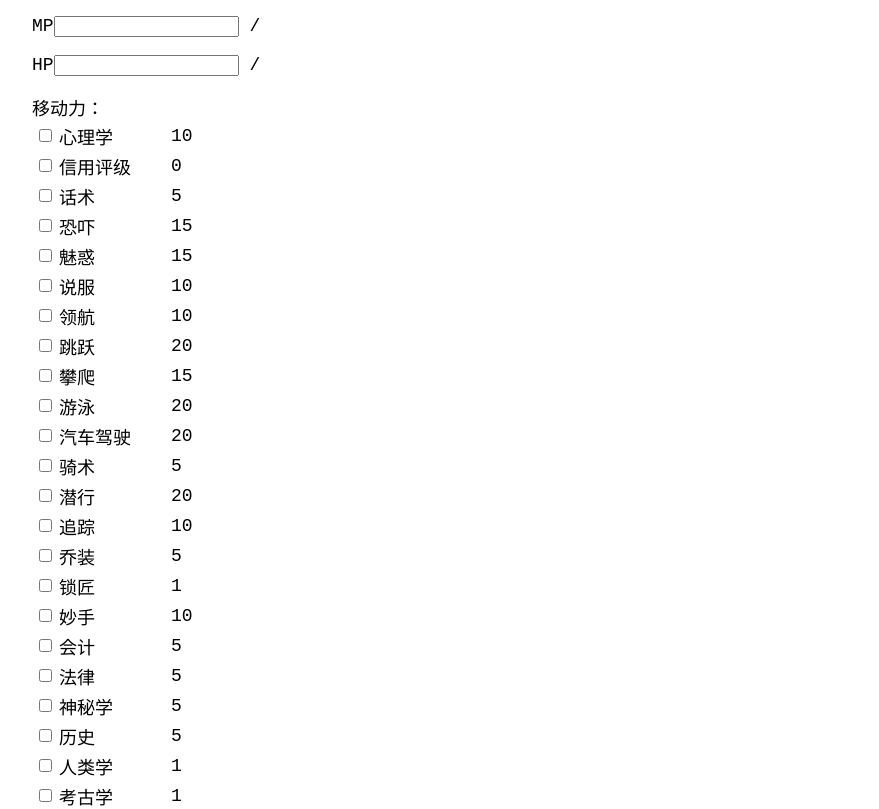
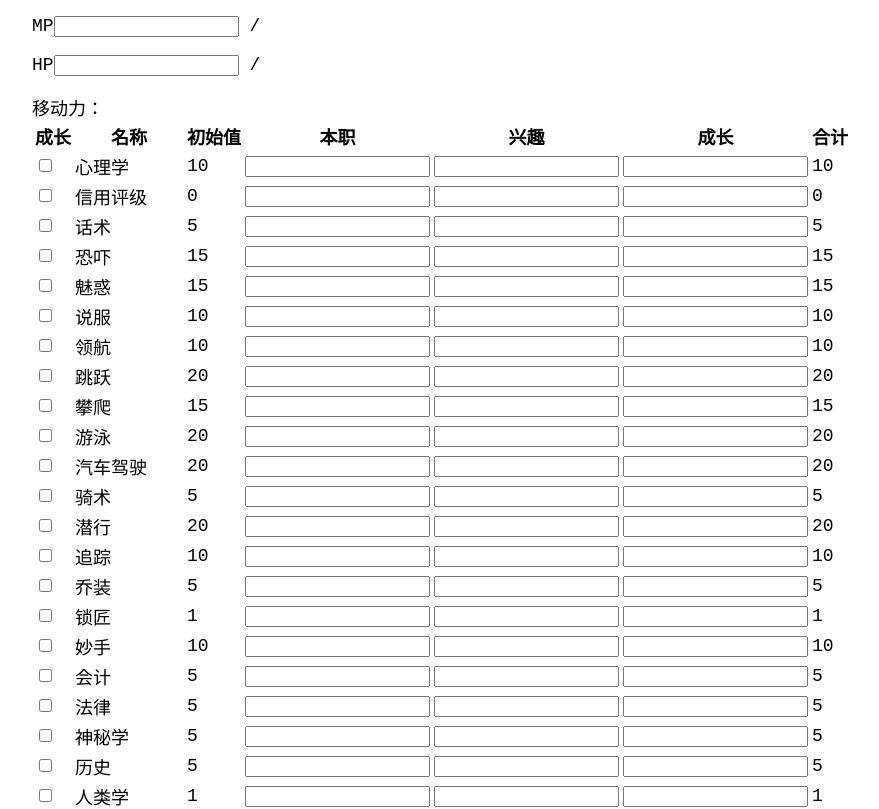
Before and after one commit to quanbrew/chareets, a React (Create React App) app: page / in a window 1280 px wide. Shown: the part 1023-1832 px from the top of the page, without its empty margins (0-879 px from the left). Built offline with nearby package versions, Linux system fonts and the light colour scheme.

Commit message:
skills and rename updater => onChange

```diff
--- a/src/Characteristics.tsx
+++ b/src/Characteristics.tsx
@@ -26,7 +26,7 @@ class Field extends React.PureComponent<FieldProps> {
     return (
       <p>
         <label htmlFor={id}>{label}</label>
-        <NumberInput value={value} updater={set} id={id}
+        <NumberInput value={value} onChange={set} id={id}
                      className="field number-field characteristics-field"/>
         {hint}
       </p>)
--- a/src/Sheet.tsx
+++ b/src/Sheet.tsx
@@ -48,7 +48,7 @@ class Sheet extends React.Component<{}, SheetData> {
           <Information information={this.state.information} set={this.setInformation}/>
           <Characteristics attributes={this.state.attributes} set={this.setAttributes}/>
           <Status attributes={this.state.attributes}/>
-          <Skills/>
+          <Skills attributes={this.state.attributes}/>
         </div>
       </SheetContext.Provider></React.StrictMode>
     );
--- a/src/Skills.tsx
+++ b/src/Skills.tsx
@@ -1,5 +1,7 @@
 import * as React from 'react';
-
+import {NumberInput} from "./fields/NumberInput";
+import {Map} from "immutable";
+import {div} from "./utils";
 
 interface SubSkill {
   label: string;
@@ -110,26 +112,87 @@ const skills: Array<ISkill> = [
 ];
 
 
-class Skill extends React.Component<ISkill> {
+class SuperSkill extends React.Component<ISkill> {
+  render() {
+    return null;
+  }
+}
+
+
+class BlankSkill extends React.Component<ISkill> {
+  render() {
+    return null;
+  }
+}
+
+
+interface SkillData {
+  occupation?: number;
+  interest?: number;
+  grow?: number;
+}
+
+
+class Skill extends React.Component<ISkill, SkillData> {
+  constructor(props: ISkill) {
+    super(props);
+    this.state = {}
+  }
+
   render() {
     if (this.props.contains !== undefined) {
-      return null;
+      return <SuperSkill {...this.props}/>
     }
     if (this.props.tag.some((tag) => tag === "blank")) {
-      return null;
+      return <BlankSkill {...this.props}/>
     }
+    const initial = this.props.initial;
+    const occupation = this.state.occupation;
+    const interest = this.state.interest;
+    const grow = this.state.grow;
+    let sum = 0;
+    if (typeof initial === "number") sum += initial;
+    if (occupation !== undefined) sum += occupation;
+    if (interest !== undefined) sum += interest;
+    if (grow !== undefined) sum += grow;
     return <tr>
       <td><input type="checkbox"/></td>
       <td>{this.props.label}</td>
-      <td>{this.props.initial}</td>
+      <td>{initial}</td>
+      <td><NumberInput max={100} value={occupation} onChange={(n) => this.setState({occupation: n})}/></td>
+      <td><NumberInput max={100} value={interest} onChange={(n) => this.setState({interest: n})}/></td>
+      <td><NumberInput max={100} value={grow} onChange={(n) => this.setState({grow: n})}/></td>
+      <td style={sum >= 100 ? {backgroundColor: "red"} : {}}>{sum}</td>
     </tr>;
   }
 }
 
 
-export class Skills extends React.Component {
+interface Props {
+  attributes: Map<string, number>;
+}
+
+
+export class Skills extends React.Component<Props> {
   render() {
-    const rows = skills.map((row) => (<Skill {...row}/>));
-    return (<table>{rows}</table>)
+    const rows = skills.map((row) => {
+      if (row.initial == "edu") row.initial = this.props.attributes.get("edu", NaN);
+      else if (row.initial == "dex/2") row.initial = div(this.props.attributes.get("dex", NaN), 2);
+      return <Skill {...row}/>;
+    });
+    return (
+      <table>
+        <tr>
+          <th>成长</th>
+          <th>名称</th>
+          <th>初始值</th>
+          <th>本职</th>
+          <th>兴趣</th>
+          <th>成长</th>
+          <th>合计</th>
+        </tr>
+        {rows}
+      </table>
+    )
   }
 }
--- a/src/Status.tsx
+++ b/src/Status.tsx
@@ -36,7 +36,7 @@ class Field extends React.Component<FieldProps, FieldState> {
     return (
       <p>
         <label htmlFor={label}>{label}</label>
-        <NumberInput max={max} id={label} value={this.state.edited ? value : max} updater={updater}/> / {max}
+        <NumberInput max={max} id={label} value={this.state.edited ? value : max} onChange={updater}/> / {max}
       </p>);
   }
 }
--- a/src/fields/NumberInput.tsx
+++ b/src/fields/NumberInput.tsx
@@ -4,14 +4,14 @@ import * as React from 'react';
 class Props {
   id?: string;
   value?: number;
-  updater?: (x: number) => void;
+  onChange?: (x: number) => void;
   className?: string;
   editable: boolean;
   max: number;
 }
 
 
-class NumberInput extends React.PureComponent<Props, number> {
+export class NumberInput extends React.PureComponent<Props, number> {
   public static defaultProps: Partial<Props> = {
     editable: true,
     max: 1e21 - 1,
@@ -24,15 +24,15 @@ class NumberInput extends React.PureComponent<Props, number> {
         const number = Number(v);
         if (
           this.props.editable &&
-          this.props.updater !== undefined &&
+          this.props.onChange !== undefined &&
           !isNaN(number) &&
           number <= this.props.max
         ) {
-          this.props.updater(Number(v));
+          this.props.onChange(Number(v));
         }
       }
-      else if (v == "" && this.props.updater !== undefined) {
-        this.props.updater(0);
+      else if (v == "" && this.props.onChange !== undefined) {
+        this.props.onChange(0);
       }
     };
     return (
```
